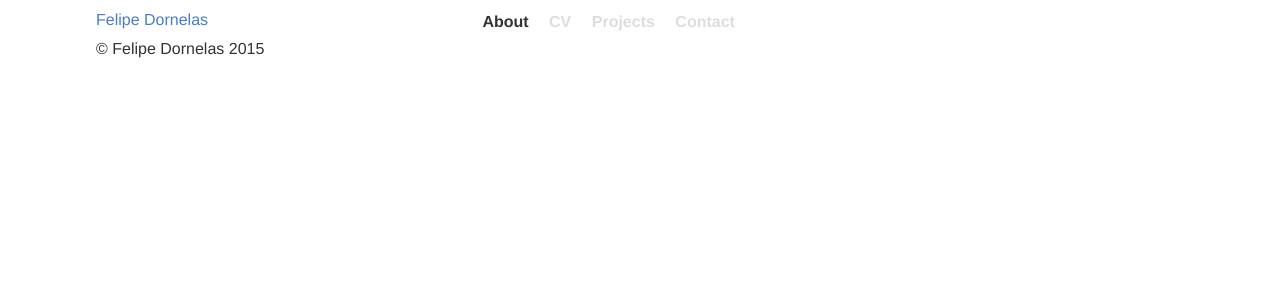
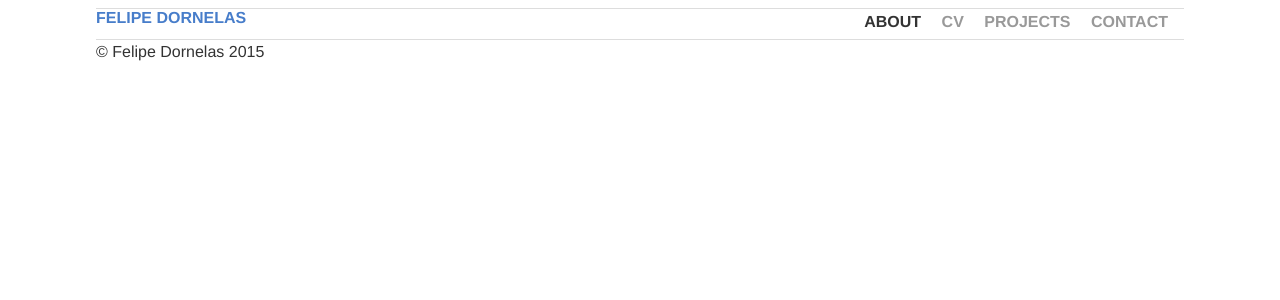
Before and after one commit to felipead/felipead.github.com, a Jekyll site: the page built from index.html, in a window 1280 px wide. Shown: the top 300 px of the page. Built offline with Jekyll 4.4.1, drawn with Linux system fonts in a browser that asks for light colours.

Commit message:
Adding page dividers. Better Sass structure.

```diff
--- a/_includes/header.html
+++ b/_includes/header.html
@@ -1,5 +1,5 @@
 <header>
-    <div id="logo"><a href="/">Felipe Dornelas</a></div>
+    <h1 id="logo"><a href="/">Felipe Dornelas</a></h1>
 
     <nav>
         <ul>
--- a/_layouts/default.html
+++ b/_layouts/default.html
@@ -11,7 +11,10 @@
 </head>
 
 <body>
+    <div class="container">
         {% include header.html %}
+
+        <div class="page-divider"></div>
 
         <section id="main">
             <article class="container">
@@ -19,7 +22,9 @@
             </article>
         </section>
 
+        <div class="page-divider"></div>
+
         {% include footer.html %}
+    </div>
 </body>
-
 </html>
--- a/_sass/layouts/_default.scss
+++ b/_sass/layouts/_default.scss
@@ -1,6 +1,10 @@
 @import "partials/header";
 @import "partials/footer";
 
-body {
+.container {
     @include outer-container;
 }
+
+.page-divider {
+	border-bottom: 1px solid #ddd;
+}
--- a/_sass/partials/_header.scss
+++ b/_sass/partials/_header.scss
@@ -3,6 +3,8 @@ header {
   @include span-columns(12);
 
   #logo {
+    text-transform: uppercase;
+
     @include media($medium-screen) {
       @include span-columns(4);
       float: left;
@@ -10,9 +12,12 @@ header {
   }
 
   nav {
+    text-transform: uppercase;
+
     @include media($medium-screen) {
       @include span-columns(8);
       float: right;
+      text-align: right;
     }
 
     ul {
@@ -32,19 +37,18 @@ header {
       font-weight: 800;
       padding-right: 1em;
 
-      .active {
-        color: $dark-gray;
-      }
-
       @include media($medium-screen) {
         display: inline;
-        text-align: left;
       }
     }
 
     ul li a {
-      color: $light-gray;
+      color: $medium-gray;
       text-decoration: none;
+
+      &.active {
+        color: $dark-gray;
+      }
 
       &:focus,
       &:hover {
```
Lines whose indentation alone changed are shown as unchanged.
